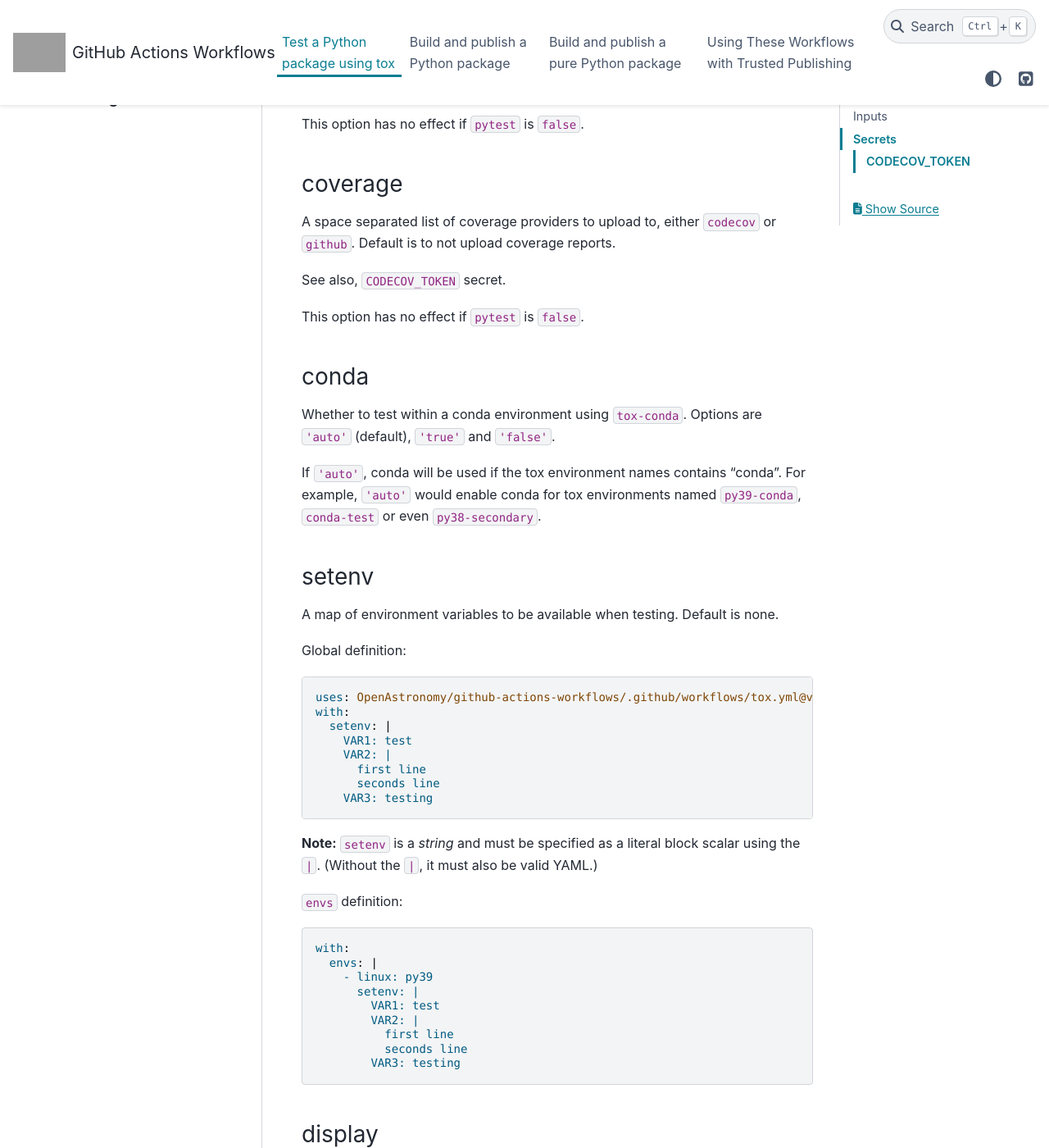
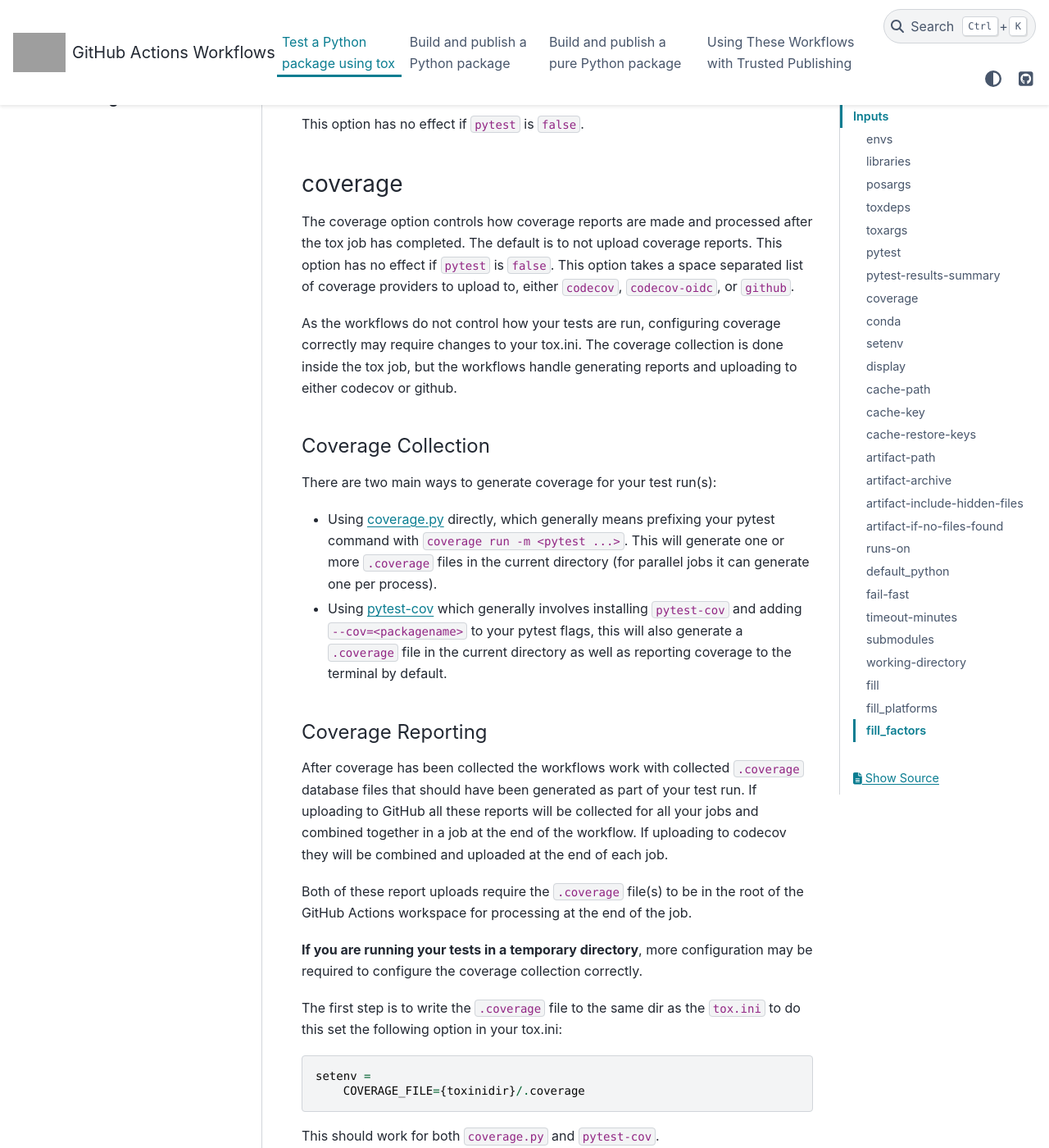
Before and after one commit to OpenAstronomy/github-actions-workflows, a Sphinx documentation site: the page built from docs/source/tox.rst, in a window 1280 px wide and 1400 px high, scrolled down 3299 px. Shown: the whole window at 82% size. Built offline with Sphinx 7.4.7 and the PyData theme 0.15.4, drawn with Linux system fonts in a browser that asks for light colours; some of the changed text lies outside the part shown; grey boxes are pictures that could not be loaded.

Commit message:
Coverage reporting refactor and cleanup (#397)
Co-authored-by: P. L. Lim <2090236+pllim@users.noreply.github.com>

```diff
--- a/docs/source/tox.rst
+++ b/docs/source/tox.rst
@@ -163,13 +163,60 @@ This option has no effect if ``pytest`` is ``false``.
 coverage
 ^^^^^^^^
 
-A space separated list of coverage providers to upload to, either
-``codecov`` or ``github``. Default is to not upload coverage
-reports.
+The coverage option controls how coverage reports are made and processed after the tox job has completed.
+The default is to not upload coverage reports.
+This option has no effect if ``pytest`` is ``false``.
+This option takes a space separated list of coverage providers to upload to, either ``codecov``, ``codecov-oidc``, or ``github``.
 
-See also, ``CODECOV_TOKEN`` secret.
+As the workflows do not control how your tests are run, configuring coverage correctly may require changes to your tox.ini.
+The coverage collection is done inside the tox job, but the workflows handle generating reports and uploading to either codecov or github.
 
-This option has no effect if ``pytest`` is ``false``.
+Coverage Collection
+###################
+
+There are two main ways to generate coverage for your test run(s):
+
+* Using `coverage.py <https://coverage.readthedocs.io>`__ directly, which generally means prefixing your pytest command with ``coverage run -m <pytest ...>``. This will generate one or more ``.coverage`` files in the current directory (for parallel jobs it can generate one per process).
+* Using `pytest-cov <https://pytest-cov.readthedocs.io>`__ which generally involves installing ``pytest-cov`` and adding ``--cov=<packagename>`` to your pytest flags, this will also generate a ``.coverage`` file in the current directory as well as reporting coverage to the terminal by default.
+
+Coverage Reporting
+##################
+
+After coverage has been collected the workflows work with collected ``.coverage`` database files that should have been generated as part of your test run.
+If uploading to GitHub all these reports will be collected for all your jobs and combined together in a job at the end of the workflow.
+If uploading to codecov they will be combined and uploaded at the end of each job.
+
+Both of these report uploads require the ``.coverage`` file(s) to be in the root of the GitHub Actions workspace for processing at the end of the job.
+
+**If you are running your tests in a temporary directory**, more configuration may be required to configure the coverage collection correctly.
+
+The first step is to write the ``.coverage`` file to the same dir as the ``tox.ini`` to do this set the following option in your tox.ini::
+
+  setenv =
+      COVERAGE_FILE={toxinidir}/.coverage
+
+This should work for both ``coverage.py`` and ``pytest-cov``.
+
+The next thing you may need to configure is `source mapping <https://coverage.readthedocs.io/en/latest/config.html#config-paths>`__ to map the source code in the temporary directory to the source code in the repository checkout.
+This is normally only needed when using ``coverage: github`` as the report is generated in a separate Github Actions job meaning the temporary directory is no longer present.
+
+An example of this is in the ``.coveragerc`` file::
+
+  [paths]
+  source =
+    test_package/
+    .tox/**/test_package
+
+.. _codecov-auth:
+
+Authenticating with Codecov
+###########################
+
+There are two supported ways to authenticate with Codecov, either using a ``CODECOV_TOKEN`` or using `OIDC <https://docs.github.com/en/actions/concepts/security/openid-connect>`__.
+
+To use the token set the ``CODECOV_TOKEN`` environment variable or pass it as a secret to the workflow, and set ``coverage: codecov``.
+To use oidc you need to give the job the ``id-token: write`` permission, we recommend you set this on the job level not the workflow level, and set ``coverage: codecov-oidc``.
+
 
 conda
 ^^^^^
@@ -608,13 +655,3 @@ This is a comma-separated list of factors. Default is none.
 If your package supports Python 3.11 and 3.12, this will generate environments
 like ``py311-test-cov`` and ``py312-test-cov`` instead of just ``py311`` and
 ``py312``.
-
-Secrets
-~~~~~~~
-
-CODECOV_TOKEN
-^^^^^^^^^^^^^
-
-If your repository is private, in order to upload to Codecov you need to
-set the ``CODECOV_TOKEN`` environment variable or pass it as a secret to
-the workflow.
```
Also changed, not shown: 4 other files.
